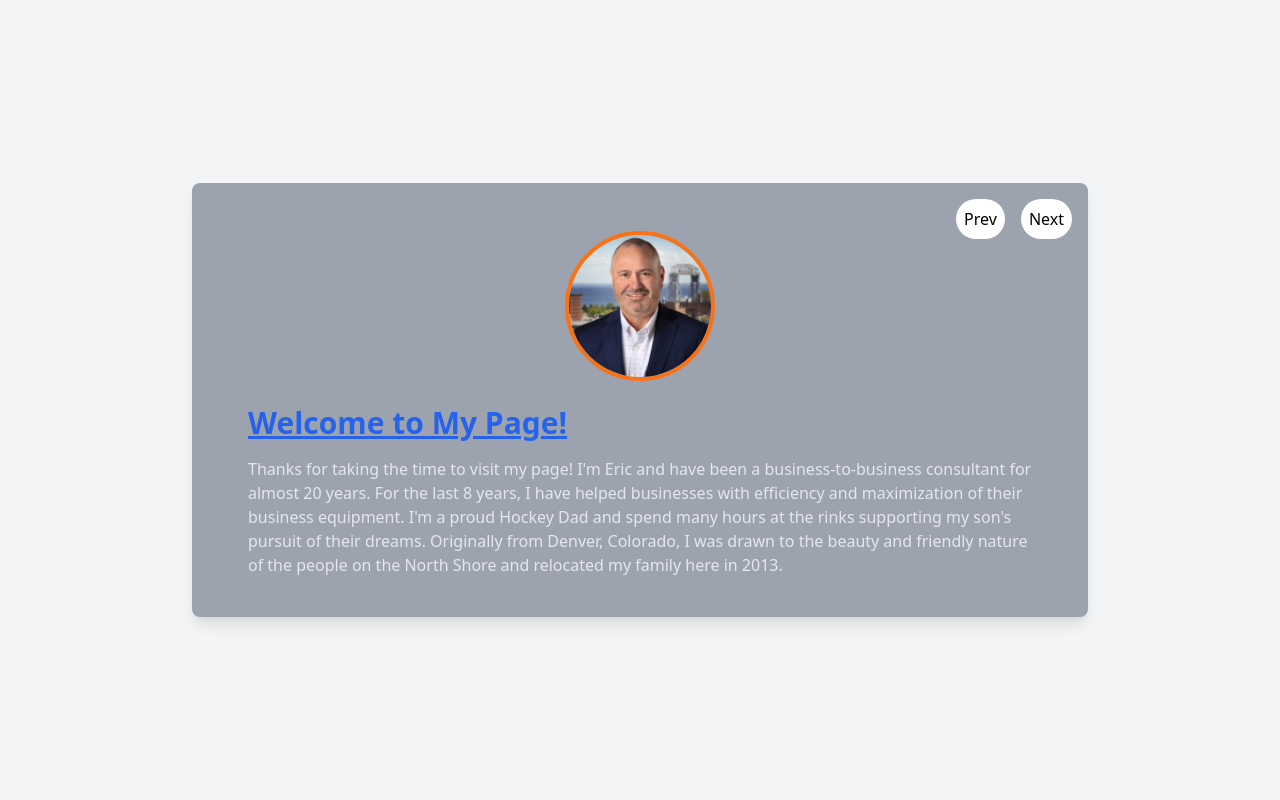
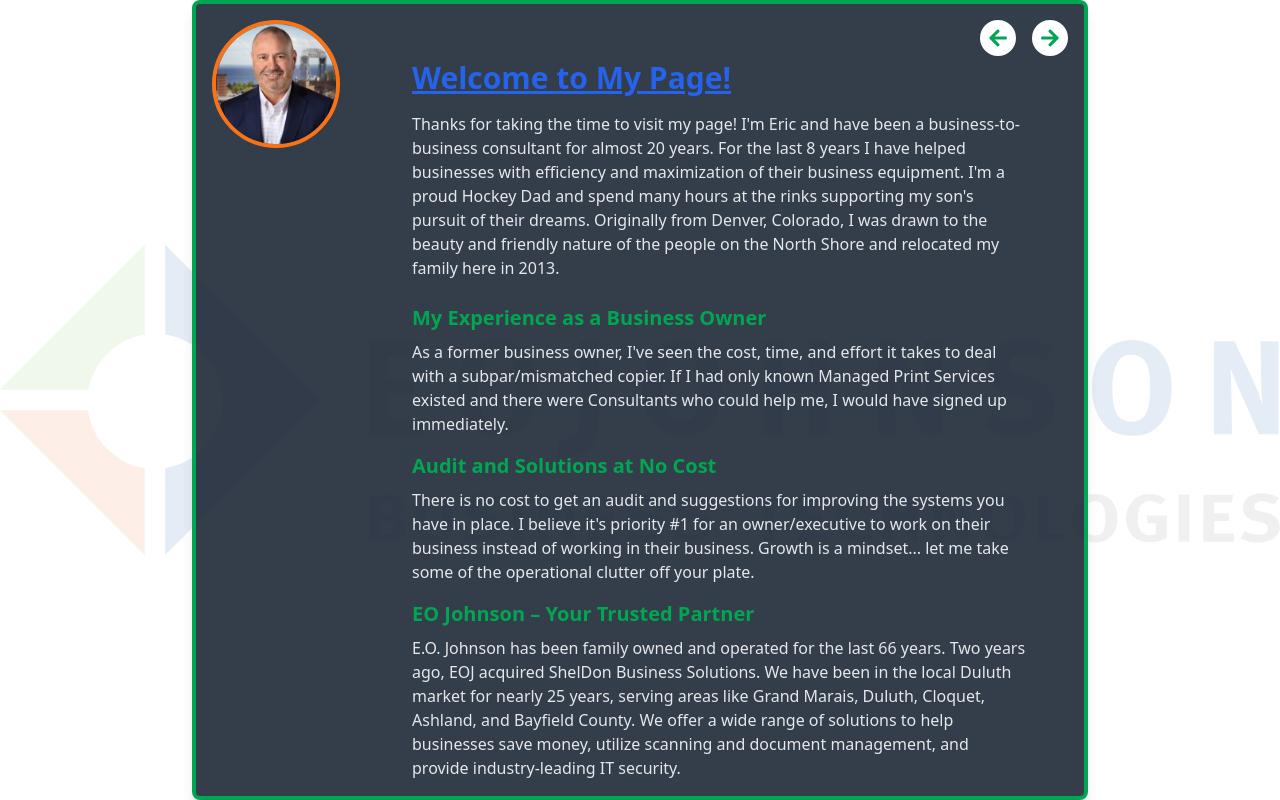
Before and after one commit to T-Hughes94/eric-slideshow, a Next.js app: page / in a window 1280 px wide. Built offline with nearby package versions, Linux system fonts and the light colour scheme.

Commit message:
home page completed

```diff
--- a/package.json
+++ b/package.json
@@ -11,7 +11,8 @@
   "dependencies": {
     "next": "14.2.14",
     "react": "^18",
-    "react-dom": "^18"
+    "react-dom": "^18",
+    "react-icons": "^5.3.0"
   },
   "devDependencies": {
     "@types/node": "^20",
--- a/src/app/components/Slides.tsx
+++ b/src/app/components/Slides.tsx
@@ -1,71 +1,43 @@
-// "use client" is required for client-side state and interactivity
 "use client";
 
 import { FC, useState } from 'react';
 import Image from 'next/image';
-import styles from './Slides.module.css';
+import { FaArrowLeft, FaArrowRight } from 'react-icons/fa';
 
-// Array of slide data for better organization
+// Array of slide data
 const slides = [
   {
     id: 1,
     title: "Welcome to My Page!",
     description: `
-      Thanks for taking the time to visit my page! I'm Eric and have been a business-to-business consultant for almost 20 years.
-      For the last 8 years, I have helped businesses with efficiency and maximization of their business equipment.
-      I'm a proud Hockey Dad and spend many hours at the rinks supporting my son's pursuit of their dreams.
-      Originally from Denver, Colorado, I was drawn to the beauty and friendly nature of the people on the North Shore and relocated my family here in 2013.
+      Thanks for taking the time to visit my page!
+      I'm Eric and have been a business-to-business consultant for almost 20 years. For the last 8 years I have helped businesses with efficiency and maximization of their business equipment. I'm a proud Hockey Dad and spend many hours at the rinks supporting my son's pursuit of their dreams. Originally from Denver, Colorado, I was drawn to the beauty and friendly nature of the people on the North Shore and relocated my family here in 2013.
     `,
-    image: "/eric-nicholson.jpeg", // Replace with correct path
+    highlights: [
+      {
+        subtitle: "My Experience as a Business Owner",
+        text: `
+          As a former business owner, I've seen the cost, time, and effort it takes to deal with a subpar/mismatched copier.
+          If I had only known Managed Print Services existed and there were Consultants who could help me, I would have signed up immediately.
+        `,
       },
       {
-    id: 2,
-    title: "My Business Experience",
-    description: `
-      As a former business owner, I've seen the cost, time, and effort it takes to deal with a subpar/mismatched copier.
-      If I had only known Managed Print Services existed and there were consultants who could help me, I would have signed up immediately.
-      There is no cost to get an audit and suggestions for improving the systems you have in place.
-      I believe it's priority #1 for an owner/executive to work on their business instead of working in their business. Growth is a mindset...
-      let me take some of the operational clutter off of your plate.
+        subtitle: "Audit and Solutions at No Cost",
+        text: `
+          There is no cost to get an audit and suggestions for improving the systems you have in place. I believe it's priority #1 for an owner/executive to work on their business instead of working in their business.
+          Growth is a mindset... let me take some of the operational clutter off your plate.
         `,
-    image: "/eoj_logo.svg", // EO Johnson logo
       },
       {
-    id: 3,
-    title: "EO Johnson – Your Premier Partner",
-    description: `
+        subtitle: "EO Johnson – Your Trusted Partner",
+        text: `
           E.O. Johnson has been family owned and operated for the last 66 years. Two years ago, EOJ acquired ShelDon Business Solutions.
-      We have been in the local Duluth market for nearly 25 years. EOJ is the premier Canon Copier dealer in the area.
-      We service the areas between Grand Marias, Duluth, Cloquet, Ashland, and Bayfield County.
-      We offer a wide range of solutions to help businesses of all sizes save money, utilize scanning and document management to modernize,
-      and provide industry-leading IT security solutions.
+          We have been in the local Duluth market for nearly 25 years, serving areas like Grand Marais, Duluth, Cloquet, Ashland, and Bayfield County.
+          We offer a wide range of solutions to help businesses save money, utilize scanning and document management, and provide industry-leading IT security.
         `,
-    image: "/eoj_office.jpg", // Replace with relevant office photo
       },
-  {
-    id: 4,
-    title: "Benefits of EO Johnson's Services",
-    description: `
-      • Budget-Friendly: EO Johnson can show you the latest in printing and device technologies and features,
-      help you understand the cost benefits of upgrading or replacing your multifunction copier or printer, and determine the right print solution to fit your budget.
-
-      • Easy-to-Use: The latest multifunction copiers and printers feature intuitive interfaces and advanced controls.
-      We won’t leave until your team is totally prepared to use it, training beyond the basics so you can make the most of your technology.
-
-      • Secure: Hackers can gain back-door access to a company’s entire network through printers that aren’t properly configured and secured.
-      Rely on our exclusive ImageGuard to provide the highest level of protection for your entire fleet of devices.
-    `,
-    image: "/eoj_security.jpg", // Replace with a photo of secure systems or copiers
-  },
-  {
-    id: 5,
-    title: "Thank You for Visiting",
-    description: `
-      My passion is working with businesses to address the needs of the organization. No environment is the same and we pride ourselves on building specific plans
-      to address the unique structure of the clients we work with. I truly appreciate that you took the time to check out my Digital Business Card!
-      Please reach out to me with your questions, and I wish you continued success and prosperity.
-    `,
-    image: "/eric-nicholson.jpeg", // Can reuse Eric's headshot for personal touch
+    ],
+    image: "/eric-nicholson.jpeg",
   },
 ];
 
@@ -77,32 +49,68 @@
   const prevSlide = () => setCurrentSlide((prev) => (prev - 1 + slides.length) % slides.length);
 
   return (
-    <div className="h-screen flex items-center justify-center bg-gray-100">
-      {/* Slide Container */}
-      <div className="w-full max-w-4xl mx-auto p-6 bg-gray-400 shadow-lg rounded-lg relative overflow-hidden">
-        {/* Slide Navigation */}
-        <div className="absolute top-4 right-4 flex space-x-4">
-          <button onClick={prevSlide} className="bg-white text-black p-2 rounded-full">Prev</button>
-          <button onClick={nextSlide} className="bg-white text-black p-2 rounded-full">Next</button>
+    <div className="relative h-screen flex items-center justify-center overflow-hidden px-4 sm:px-8">
+      {/* Full-screen background image */}
+      <div className="absolute inset-0 -z-10">
+        <Image
+          src="/eoj_logo.svg"
+          alt="EO Johnson Background Logo"
+          fill
+          className="object-contain opacity-10"
+          priority
+          sizes="100vw"
+        />
       </div>
 
-        {/* Image for each slide */}
-        <div className="w-full flex justify-center my-6">
+      {/* Slide Container */}
+      <div
+        className="w-full max-w-4xl h-full mx-auto p-6 bg-gray-800 bg-opacity-90 shadow-lg rounded-lg relative overflow-hidden border-4"
+        style={{ borderColor: '#00A651' }}
+      >
+        {/* Circular Image Positioned to Top-Left */}
+        <div className="absolute top-4 left-4">
+          <div className="w-20 h-20 sm:w-32 sm:h-32 rounded-full overflow-hidden border-4 border-orange-500">
             <Image
               src={slides[currentSlide].image}
               alt={slides[currentSlide].title}
-            width={150}
-            height={150}
-            className="rounded-full border-4 border-orange-500"
+              width={128}
+              height={128}
+              className="object-cover"
+              priority={currentSlide === 0}
+              loading={currentSlide !== 0 ? "lazy" : undefined}
             />
           </div>
+        </div>
 
-        {/* Content */}
-        <div className="text-left px-8">
-          <h1 className="text-3xl font-bold underline text-blue-600 mb-4">
+        {/* Slide Navigation */}
+        <div className="absolute top-4 right-4 flex space-x-4">
+          <button onClick={prevSlide} className="p-2 rounded-full text-[#00A651] bg-white hover:bg-[#00A651] hover:text-white transition-all duration-300">
+            <FaArrowLeft size={20} />
+          </button>
+          <button onClick={nextSlide} className="p-2 rounded-full text-[#00A651] bg-white hover:bg-[#00A651] hover:text-white transition-all duration-300">
+            <FaArrowRight size={20} />
+          </button>
+        </div>
+
+        {/* Content with Scrollable Container */}
+        <div className="text-left px-4 sm:px-8 mt-8 ml-24 sm:ml-40 overflow-y-auto h-full pb-6">
+          <h1 className="text-2xl sm:text-3xl font-bold underline text-blue-600 mb-4">
             {slides[currentSlide].title}
           </h1>
-          <p className="text-gray-200 mb-4">{slides[currentSlide].description}</p>
+          <p className="text-gray-200 mb-6 text-sm sm:text-base">{slides[currentSlide].description}</p>
+
+          {/* Highlights */}
+          {slides[currentSlide].highlights.map((highlight, index) => (
+            <div key={index} className="mb-4">
+              <h2 className="text-lg sm:text-xl font-semibold text-[#00A651] mb-2">{highlight.subtitle}</h2>
+              <p className="text-gray-200 text-sm sm:text-base">{highlight.text}</p>
+            </div>
+          ))}
+
+          {/* Closing Line */}
+          <p className="text-green-400 font-bold mt-6 text-sm sm:text-base">
+            I truly appreciate that you took the time to check out my Digital Business Card!
+          </p>
         </div>
       </div>
     </div>
```
Also changed, not shown: 1 other file (tests, documents, lock files or other folders). Lines whose indentation alone changed are shown as unchanged.
